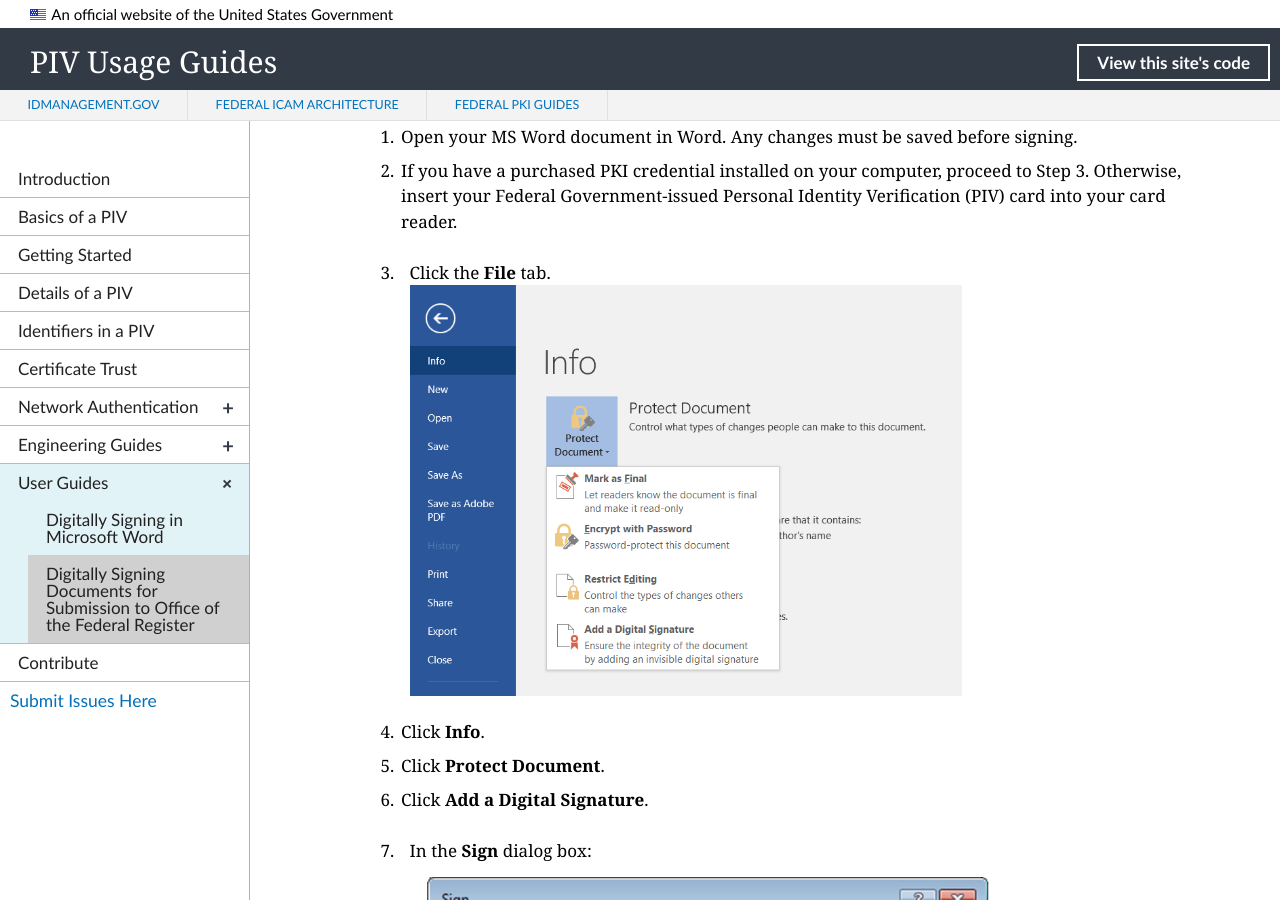
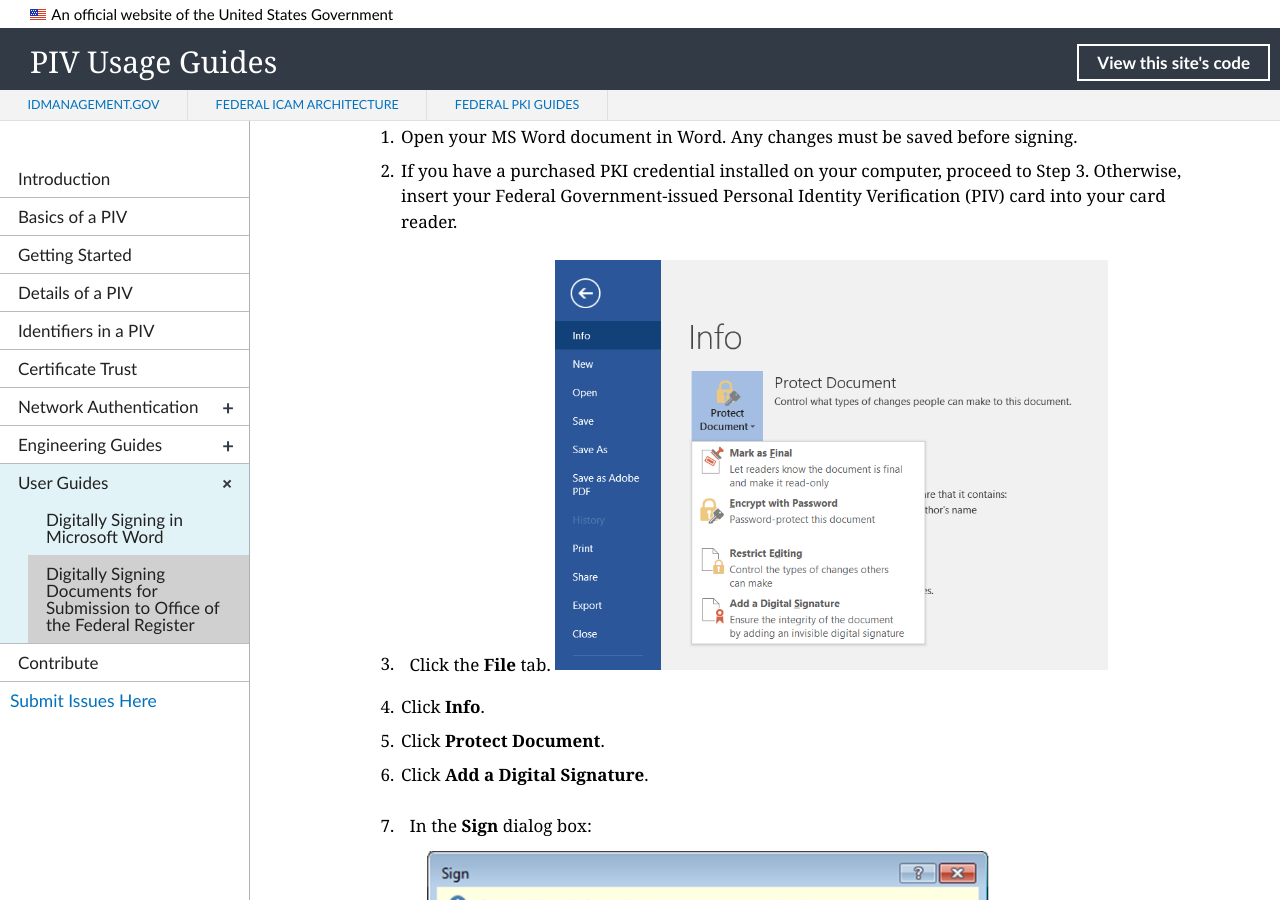
Before and after one commit to GSA/piv-guides, a Jekyll site: the page built from _userguides/02_digital_signing_ofr.md, in a window 1280 px wide and 900 px high, scrolled down 828 px. Built offline with Jekyll 4.4.1, drawn with Linux system fonts in a browser that asks for light colours; nearby versions of some CDN libraries; library files that are not in the unit come from our copies.

Commit message:
Update 02_digital_signing_ofr.md

```diff
--- a/_userguides/02_digital_signing_ofr.md
+++ b/_userguides/02_digital_signing_ofr.md
@@ -22,8 +22,8 @@
 
 1. Open your MS Word document in Word. Any changes must be saved before signing.
 2. If you have a purchased PKI credential installed on your computer, proceed to Step 3. Otherwise, insert your Federal Government-issued Personal Identity Verification (PIV) card into your card reader.
-3. Click the **File** tab.<br/>
-![Add Dig Sign]({{site.baseurl}}/img/ofr_word_add_digital_signature_1.PNG){:style="width:70%;"}
+3. Click the **File** tab.
+   ![Add Dig Sign]({{site.baseurl}}/img/ofr_word_add_digital_signature_1.PNG){:style="width:70%;"}
 
 4. Click **Info**.
 5. Click **Protect Document**.
```
